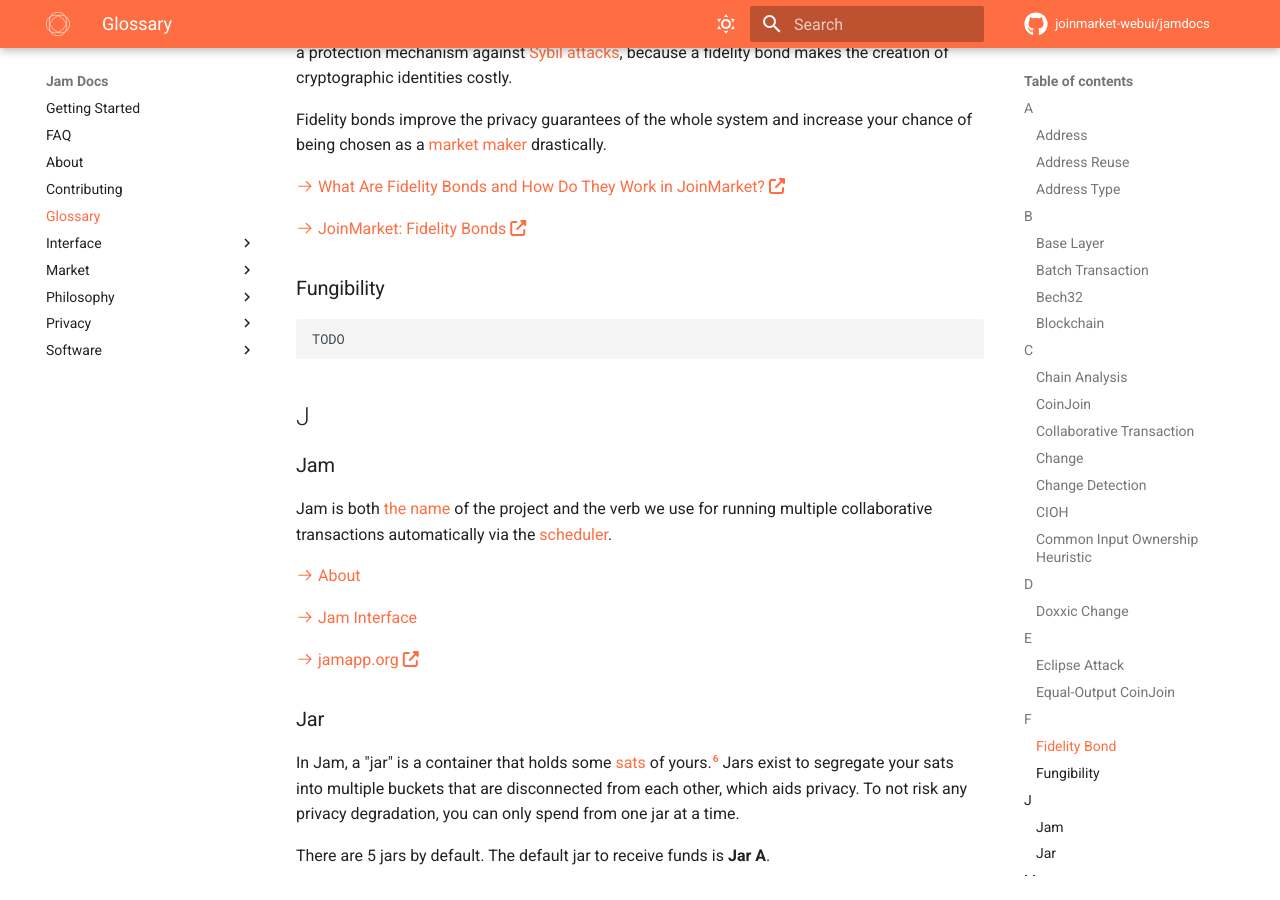
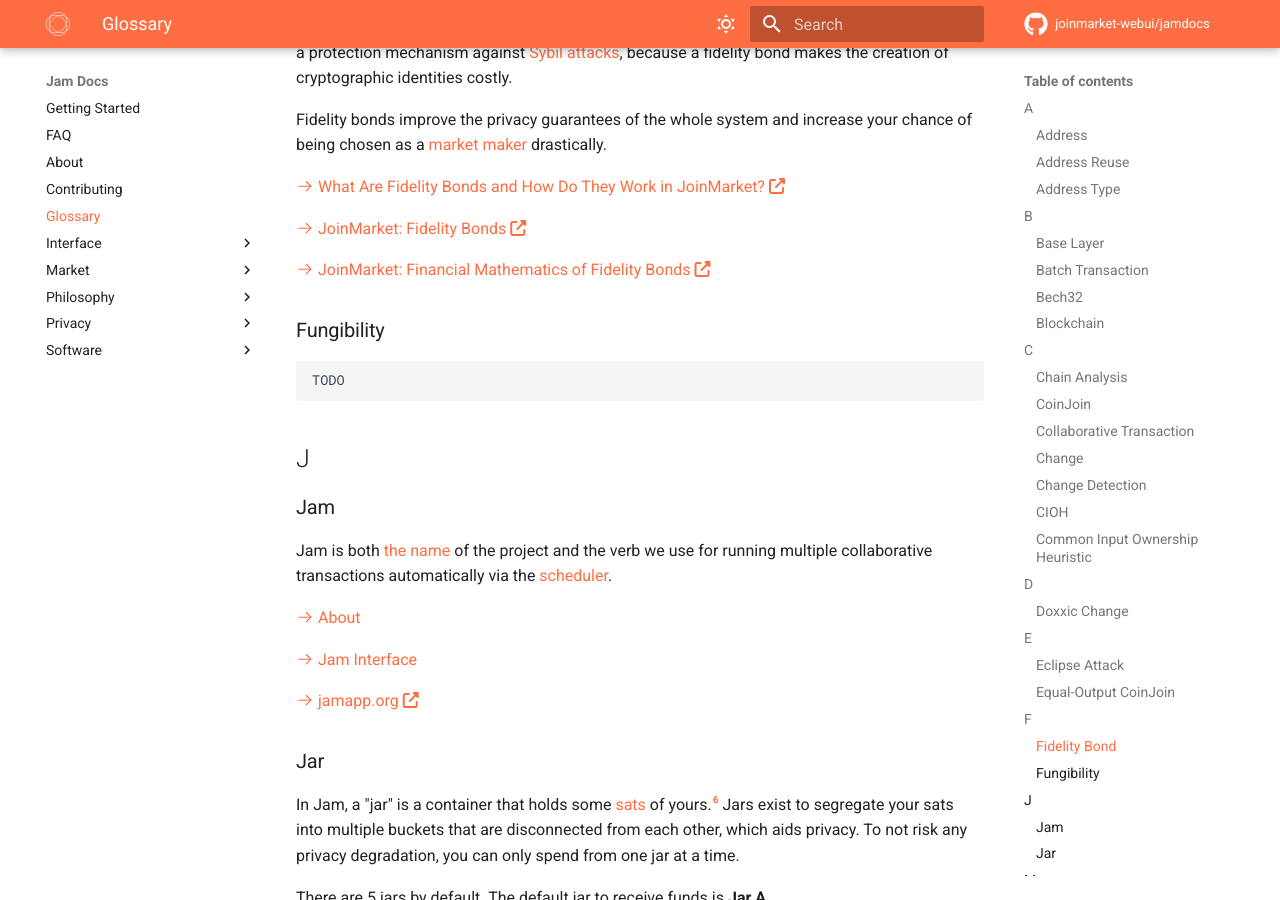
Before and after one commit to joinmarket-webui/jamdocs, an MkDocs documentation site: the page built from docs/glossary.md, in a window 1280 px wide and 900 px high, scrolled down 5095 px. Built offline with MkDocs 1.6.1 and Material for MkDocs 9.7.7, drawn with Linux system fonts in a browser that asks for light colours; nearby versions of some CDN libraries; comment, search, counter and statistics services are not loaded.

Commit message:
docs(glossary): add link to FB math

```diff
--- a/docs/glossary.md
+++ b/docs/glossary.md
@@ -280,10 +280,13 @@
 
 [:octicons-arrow-right-24: What Are Fidelity Bonds and How Do They Work in JoinMarket?][se-fb]
 
-[:octicons-arrow-right-24: JoinMarket: Fidelity Bonds][se-fb]
+[:octicons-arrow-right-24: JoinMarket: Fidelity Bonds][jm-fb]
+
+[:octicons-arrow-right-24: JoinMarket: Financial Mathematics of Fidelity Bonds][jm-fb-math]
 
 [se-fb]: https://bitcoin.stackexchange.com/a/106189/93857
 [jm-fb]: https://github.com/JoinMarket-Org/joinmarket-clientserver/blob/master/docs/fidelity-bonds.md
+[jm-fb-math]: https://gist.github.com/chris-belcher/87ebbcbb639686057a389acb9ab3e25b
 
 ### Fungibility
 
```
